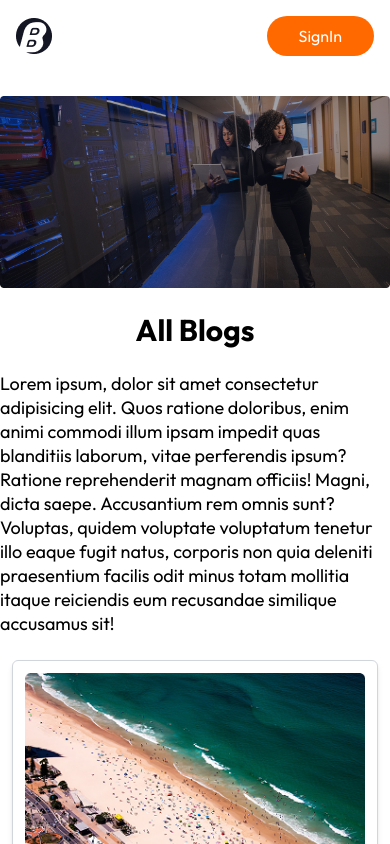
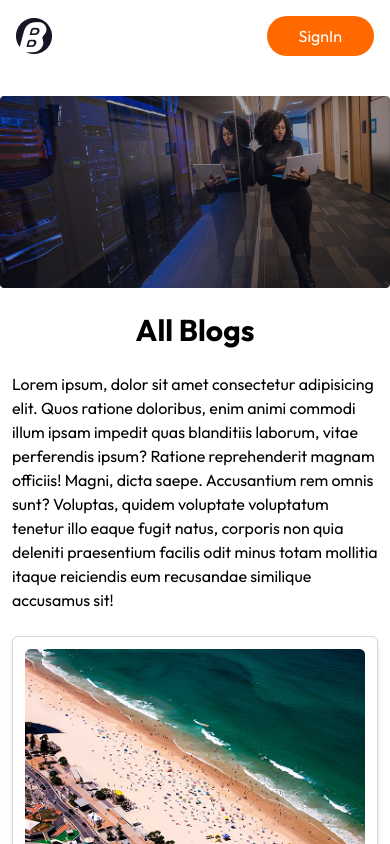
Before and after one commit to samarkun23/BlogApp.io, a React (Vite) app in the folder frontend/: page /blogs in a window 390 px wide. Shown: the top 844 px of the page. Built offline with nearby package versions, Linux system fonts and the light colour scheme.

Commit message:
responsivness improve

```diff
--- a/frontend/src/pages/Blogs.jsx
+++ b/frontend/src/pages/Blogs.jsx
@@ -8,7 +8,7 @@ const Blogs = () => {
         <div>
             <Hero />
             <h1 className='text-3xl text-center font-bold my-6'>All Blogs</h1>
-            <p className='text-lg leading-6 max-w-2xl mx-auto'>Lorem ipsum, dolor sit amet consectetur adipisicing elit. Quos ratione doloribus, enim animi commodi illum ipsam impedit quas blanditiis laborum, vitae perferendis ipsum? Ratione reprehenderit magnam officiis! Magni, dicta saepe.
+            <p className='text-base px-3 sm:text-lg leading-6 max-w-2xl mx-auto'>Lorem ipsum, dolor sit amet consectetur adipisicing elit. Quos ratione doloribus, enim animi commodi illum ipsam impedit quas blanditiis laborum, vitae perferendis ipsum? Ratione reprehenderit magnam officiis! Magni, dicta saepe.
             Accusantium rem omnis sunt? Voluptas, quidem voluptate voluptatum tenetur illo eaque fugit natus, corporis non quia deleniti praesentium facilis odit minus totam mollitia itaque reiciendis eum recusandae similique accusamus sit!</p>
             <div className="grid my-6 grid-cols-1 sm:grid-cols-2 md:grid-cols-3 gap-4 px-3 sm:px-4">
                 {blogData.map((blog, index) => (
```
